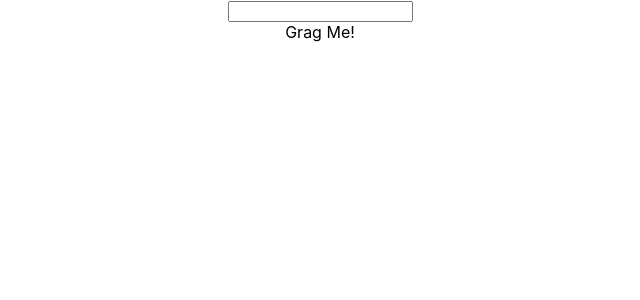
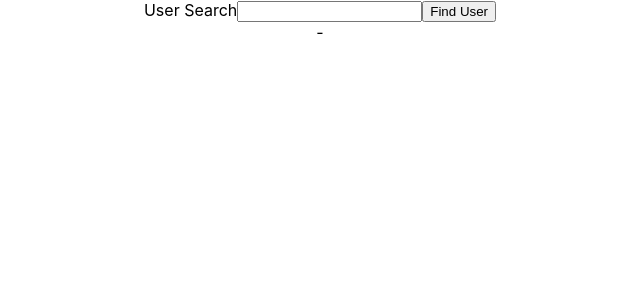
Before and after one commit to RaskovskyDavid/type-react-playground, a React (Create React App) app: page / in a window 1280 px wide. Shown: the top 300 px of the page, without its empty margins (320-960 px from the left). Built offline with nearby package versions, Linux system fonts and the light colour scheme.

Commit message:
utilizando useRef para obtener datos de un componente que hizo  un imput

```diff
--- a/src/App.tsx
+++ b/src/App.tsx
@@ -2,16 +2,17 @@
 import logo from './logo.svg';
 import './App.css';
 import GuestList from './state/GuestList';
-import UserSearch from './state/UserSearch';
+// import UserSearch from './state/UserSearch';
 import EventComponent from './events/EventComponent';
-
+import UserSearch from './refs/UserSearch';
 function App() {
   return (
     <div className="App">
 
       {/* <GuestList /> */}
       {/* <UserSearch /> */}
-      <EventComponent />
+      {/* <EventComponent /> */}
+      <UserSearch />
     </div>
   );
 }
--- /dev/null
+++ b/src/refs/UserSearch.tsx
@@ -0,0 +1,27 @@
+import { useRef, useState } from "react";
+
+const users = [
+    {name: 'David', age: 20},
+    {name: 'Gustavo', age: 21},
+    {name: 'Bernardo', age: 22}
+];
+
+const UserSearch: React.FC =() =>{
+    const inputRef = useRef<HTMLInputElement | null>(null);
+    const [name, setName] = useState('');
+    const [user, setUser] = useState<{name:string, age:number} | undefined>();
+    const onClick = () =>{
+        const foundUser = users.find((user) =>{return user.name == name});
+        setUser(foundUser);
+    };
+    return <div>
+        User Search
+        <input ref={inputRef} value={name} onChange={e=> setName(e.target.value)} />
+        <button onClick={onClick}>Find User</button>
+        <div>
+            {user && user?.name} - {user && user?.age}
+        </div>
+    </div>;
+};
+
+export default UserSearch;
```
